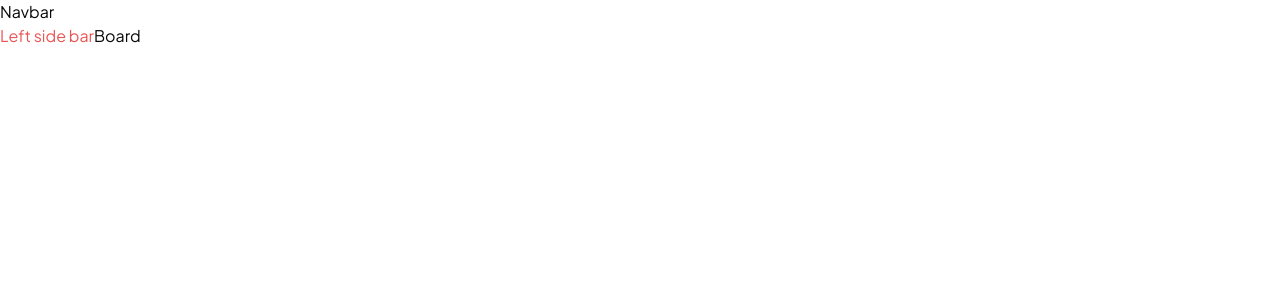
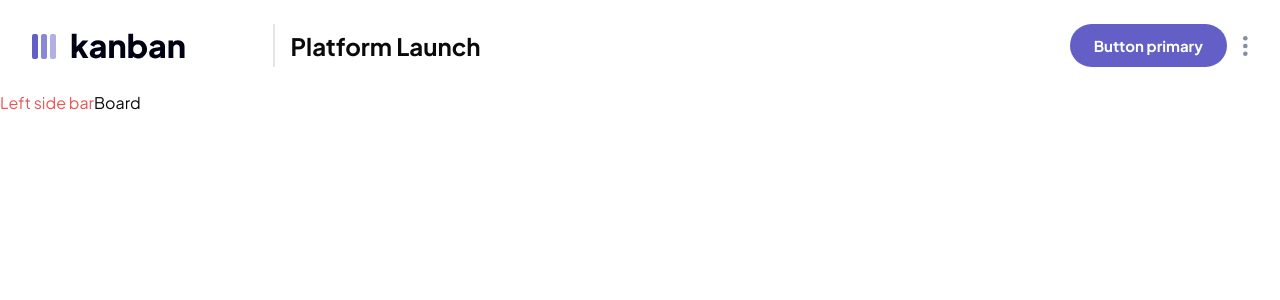
Before and after one commit to IshanVeer/task-management-app, a React (Vite) app: page / in a window 1280 px wide. Shown: the top 300 px of the page. Built offline with nearby package versions, Linux system fonts and the light colour scheme.

Commit message:
added navbar

```diff
--- a/index.html
+++ b/index.html
@@ -2,11 +2,7 @@
 <html lang="en">
   <head>
     <meta charset="UTF-8" />
-    <link
-      rel="icon"
-      type="image/svg+xml"
-      href="/public/icons/favicon-32x32.png"
-    />
+    <link rel="icon" type="image/svg+xml" href="/icons/favicon-32x32.png" />
     <meta name="viewport" content="width=device-width, initial-scale=1.0" />
     <title>Kanban Task Management</title>
   </head>
--- a/src/components/shared/Navbar.tsx
+++ b/src/components/shared/Navbar.tsx
@@ -1,7 +1,24 @@
-import React from "react";
+import Button from "../ui/Button";
 
 const Navbar = () => {
-  return <div>Navbar</div>;
+  return (
+    <div className="flex items-center px-8 py-6 w-full">
+      {/* logo container */}
+      <div className="w-[300px]">
+        <img src="/icons/logo-dark.svg" alt="logo" />
+      </div>
+      {/* Board heading container */}
+      <div className="flex items-center w-full border-l-2  justify-between">
+        <h1 className="h1-bold px-4">Platform Launch</h1>
+        <div className="flex items-center gap-4">
+          <Button />
+          <button className="cursor-pointer">
+            <img src="/icons/icon-vertical-ellipsis.svg" alt="board-menu" />
+          </button>
+        </div>
+      </div>
+    </div>
+  );
 };
 
 export default Navbar;
--- /dev/null
+++ b/src/components/ui/Button.tsx
@@ -0,0 +1,25 @@
+import React from "react";
+
+interface ButtonProps {
+  type?: string;
+}
+
+const Button = ({ type }: ButtonProps) => {
+  return (
+    <div>
+      <div
+        className={`inline-block transition duration-150 cursor-pointer px-6 py-3 text-white base-bold rounded-3xl outline-0 ${
+          type === "destructive"
+            ? "button-destructive"
+            : type === "secondary"
+            ? "button-secondary"
+            : "button-primary"
+        }`}
+      >
+        Button primary
+      </div>
+    </div>
+  );
+};
+
+export default Button;
```
